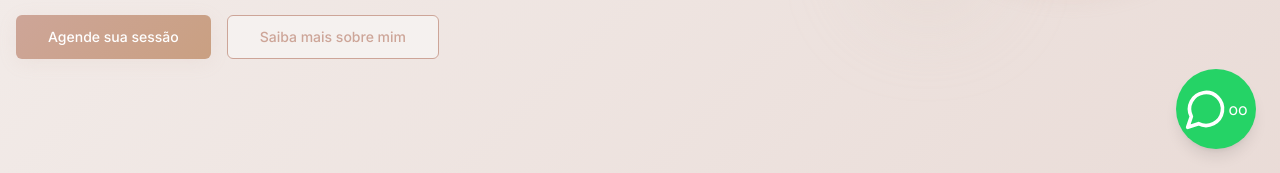
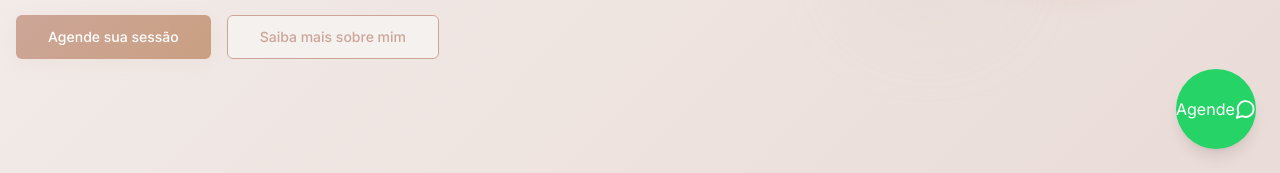
Before and after one commit to joaozzns/psicologianovo, a React (Vite) app: page / in a window 1280 px wide. Shown: the part 627-800 px from the top of the page. Built offline with nearby package versions, Linux system fonts and the light colour scheme.

Commit message:
Update WhatsApp button text to 'Agende'

```diff
--- a/src/components/WhatsAppButton.tsx
+++ b/src/components/WhatsAppButton.tsx
@@ -14,8 +14,8 @@ const WhatsAppButton = () => {
       onClick={handleWhatsAppClick}
       className="fixed bottom-6 right-6 z-50 w-20 h-20 bg-[#25D366] hover:bg-[#128C7E] text-white rounded-full shadow-lg hover:shadow-xl transition-all duration-300 flex items-center justify-center group hover:scale-110"
       aria-label="Contatar via WhatsApp"
-    >
-      <MessageCircle className="w-11 h-11" />oo
+    >Agende
+      <MessageCircle className="w-11 h-11" />
 
       {/* Tooltip */}
       <div className="absolute bottom-16 right-0 bg-foreground text-background px-3 py-2 rounded-lg text-sm whitespace-nowrap opacity-0 group-hover:opacity-100 transition-opacity duration-300 pointer-events-none">
```
